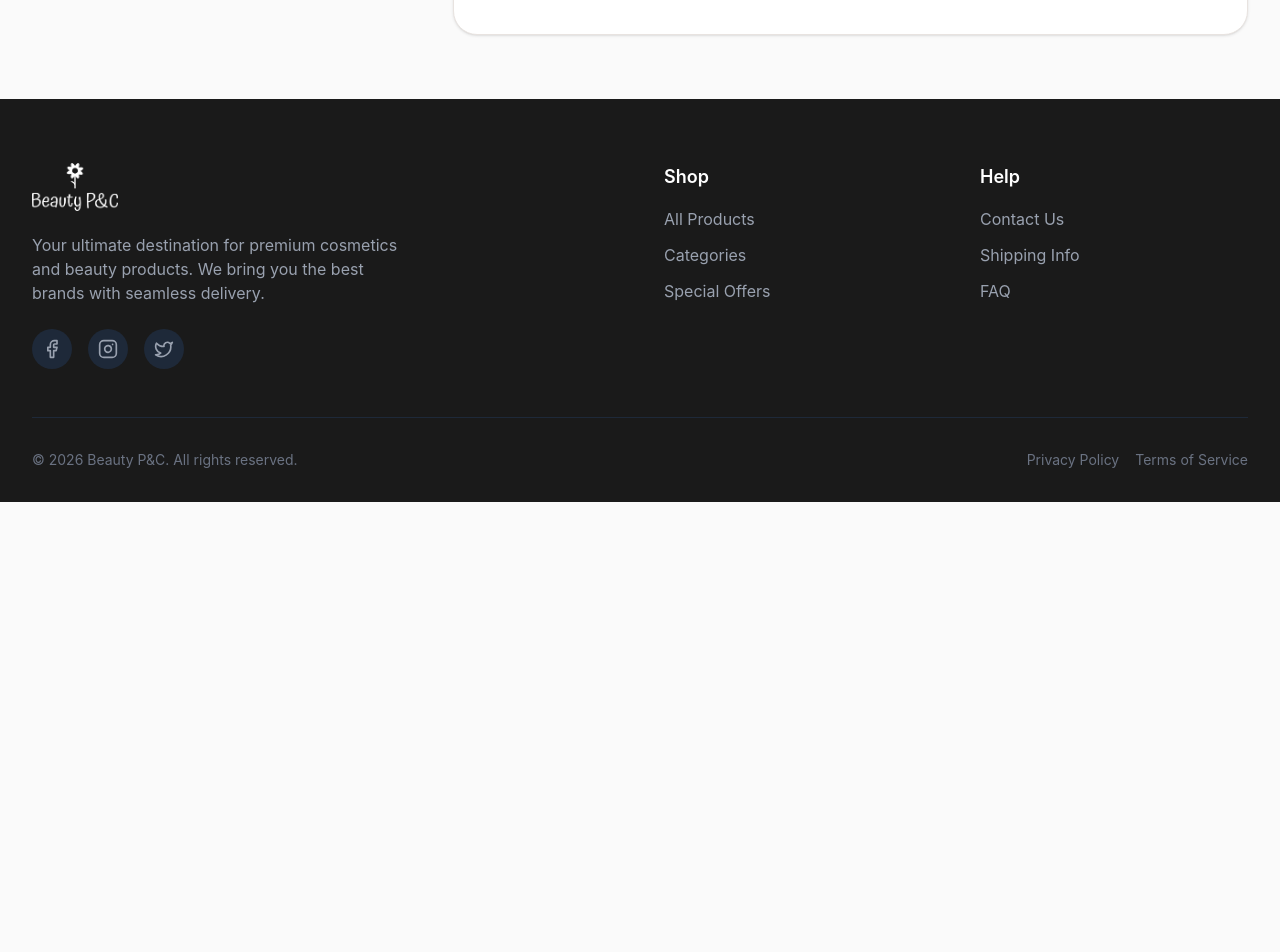
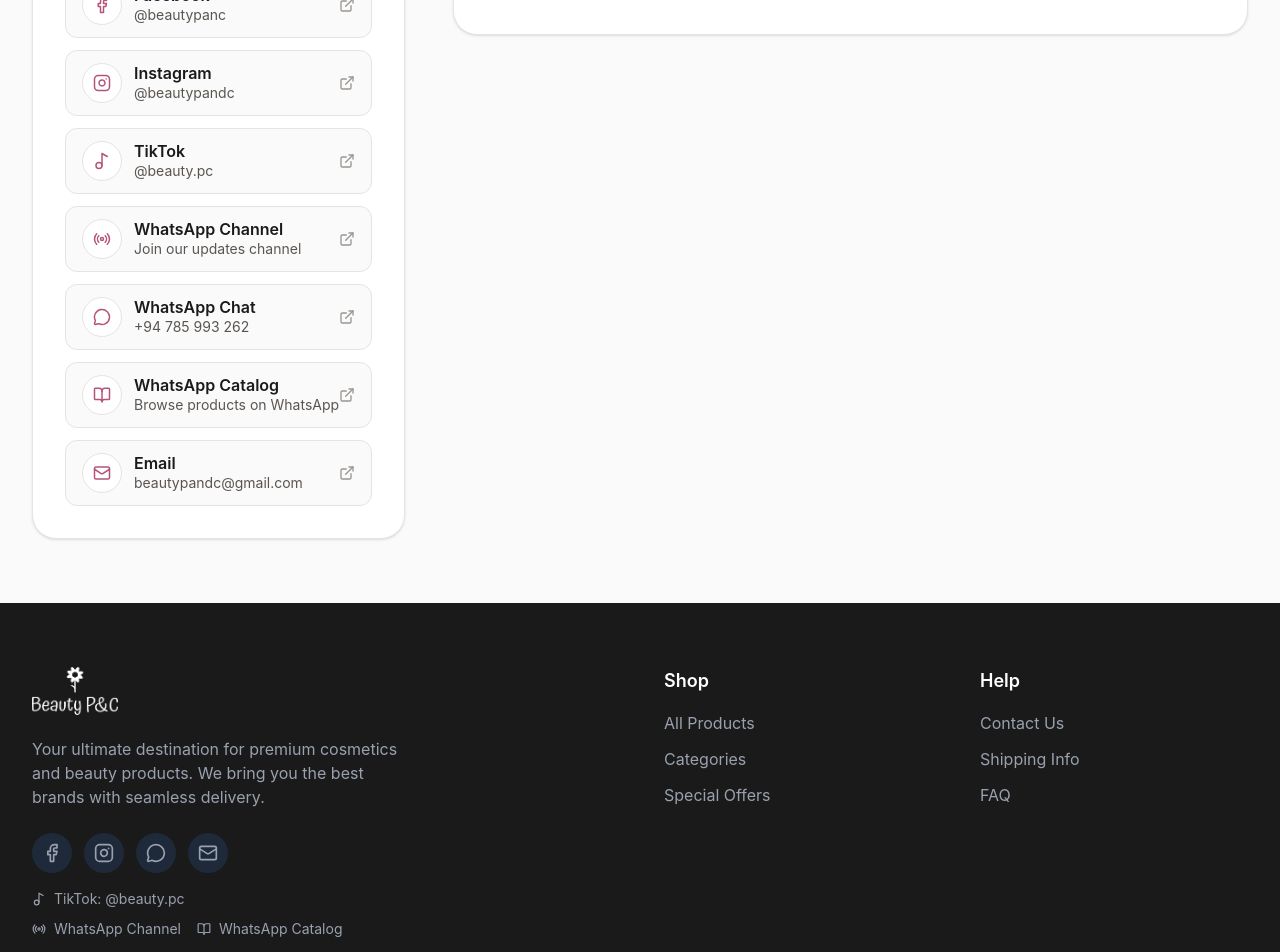
Before and after one commit to PasinduLF/BPC_E-Commerce, a React (Vite) app in the folder frontend/: page /contact in a window 1280 px wide. Shown: the part 940-1892 px from the top of the page. Before the commit the page ends 1442 px from the top, so only its background shows below. Built offline with nearby package versions, Linux system fonts and the light colour scheme; no server answers.

Commit message:
feat: update Footer and Contact components with enhanced social media links and icons for better user engagement

```diff
--- a/frontend/src/components/Footer.jsx
+++ b/frontend/src/components/Footer.jsx
@@ -1,5 +1,5 @@
 import { Link } from 'react-router-dom';
-import { Facebook, Instagram, Twitter } from 'lucide-react';
+import { Facebook, Instagram, Mail, MessageCircle, Music2, Radio, BookOpen } from 'lucide-react';
 import logoImage from '../assets/logo-no-background.png';
 
 const Footer = () => {
@@ -15,16 +15,59 @@
                         <p className="text-gray-400 max-w-sm mb-6">
                             Your ultimate destination for premium cosmetics and beauty products. We bring you the best brands with seamless delivery.
                         </p>
-                        <div className="flex space-x-4">
-                            <a href="#" className="w-10 h-10 rounded-full bg-gray-800 flex items-center justify-center text-gray-400 hover:bg-brand hover:text-white transition-all">
+                        <div className="flex flex-wrap gap-3">
+                            <a
+                                href="https://www.facebook.com/beautypanc"
+                                target="_blank"
+                                rel="noreferrer"
+                                aria-label="Facebook"
+                                className="w-10 h-10 rounded-full bg-gray-800 flex items-center justify-center text-gray-400 hover:bg-brand hover:text-white transition-all"
+                            >
                                 <Facebook size={20} />
                             </a>
-                            <a href="#" className="w-10 h-10 rounded-full bg-gray-800 flex items-center justify-center text-gray-400 hover:bg-brand hover:text-white transition-all">
+                            <a
+                                href="https://www.instagram.com/beautypandc"
+                                target="_blank"
+                                rel="noreferrer"
+                                aria-label="Instagram"
+                                className="w-10 h-10 rounded-full bg-gray-800 flex items-center justify-center text-gray-400 hover:bg-brand hover:text-white transition-all"
+                            >
                                 <Instagram size={20} />
                             </a>
-                            <a href="#" className="w-10 h-10 rounded-full bg-gray-800 flex items-center justify-center text-gray-400 hover:bg-brand hover:text-white transition-all">
-                                <Twitter size={20} />
+                            <a
+                                href="https://wa.me/94785993262"
+                                target="_blank"
+                                rel="noreferrer"
+                                aria-label="WhatsApp"
+                                className="w-10 h-10 rounded-full bg-gray-800 flex items-center justify-center text-gray-400 hover:bg-brand hover:text-white transition-all"
+                            >
+                                <MessageCircle size={20} />
                             </a>
+                            <a
+                                href="mailto:beautypandc@gmail.com"
+                                aria-label="Email"
+                                className="w-10 h-10 rounded-full bg-gray-800 flex items-center justify-center text-gray-400 hover:bg-brand hover:text-white transition-all"
+                            >
+                                <Mail size={20} />
+                            </a>
+                        </div>
+                        <div className="mt-4 space-y-2 text-sm text-gray-400">
+                            <p>
+                                <a href="https://www.tiktok.com/@beauty.pc" target="_blank" rel="noreferrer" className="hover:text-brand transition-colors inline-flex items-center gap-2">
+                                    <Music2 size={14} />
+                                    <span>TikTok: @beauty.pc</span>
+                                </a>
+                            </p>
+                            <div className="flex flex-wrap gap-x-4 gap-y-2">
+                                <a href="https://whatsapp.com/channel/0029Vaa30pmJuyAA3qmdJ61V" target="_blank" rel="noreferrer" className="hover:text-brand transition-colors inline-flex items-center gap-2">
+                                    <Radio size={14} />
+                                    <span>WhatsApp Channel</span>
+                                </a>
+                                <a href="https://wa.me/c/94785993262" target="_blank" rel="noreferrer" className="hover:text-brand transition-colors inline-flex items-center gap-2">
+                                    <BookOpen size={14} />
+                                    <span>WhatsApp Catalog</span>
+                                </a>
+                            </div>
                         </div>
                     </div>
 
--- a/frontend/src/pages/Contact.jsx
+++ b/frontend/src/pages/Contact.jsx
@@ -1,6 +1,51 @@
 import { useState } from 'react';
-import { Mail, Phone, MapPin, Clock, Send } from 'lucide-react';
+import { Mail, Phone, MapPin, Clock, Send, Facebook, Instagram, Music2, MessageCircle, BookOpen, Radio, ExternalLink } from 'lucide-react';
 import { useConfigStore } from '../context/useConfigStore';
+
+const socialLinks = [
+    {
+        label: 'Facebook',
+        subtitle: '@beautypanc',
+        url: 'https://www.facebook.com/beautypanc',
+        icon: Facebook,
+    },
+    {
+        label: 'Instagram',
+        subtitle: '@beautypandc',
+        url: 'https://www.instagram.com/beautypandc',
+        icon: Instagram,
+    },
+    {
+        label: 'TikTok',
+        subtitle: '@beauty.pc',
+        url: 'https://www.tiktok.com/@beauty.pc',
+        icon: Music2,
+    },
+    {
+        label: 'WhatsApp Channel',
+        subtitle: 'Join our updates channel',
+        url: 'https://whatsapp.com/channel/0029Vaa30pmJuyAA3qmdJ61V',
+        icon: Radio,
+    },
+    {
+        label: 'WhatsApp Chat',
+        subtitle: '+94 785 993 262',
+        url: 'https://wa.me/94785993262',
+        icon: MessageCircle,
+    },
+    {
+        label: 'WhatsApp Catalog',
+        subtitle: 'Browse products on WhatsApp',
+        url: 'https://wa.me/c/94785993262',
+        icon: BookOpen,
+    },
+    {
+        label: 'Email',
+        subtitle: 'beautypandc@gmail.com',
+        url: 'mailto:beautypandc@gmail.com',
+        icon: Mail,
+    },
+];
 
 const Contact = () => {
     const { config } = useConfigStore();
@@ -101,6 +146,33 @@
                                 </div>
                             </div>
                         </div>
+
+                        <div className="bg-surface rounded-3xl p-8 border border-default shadow-sm hover:shadow-lg transition-all">
+                            <h3 className="text-xl font-bold text-primary mb-4">Follow & Chat With Us</h3>
+                            <ul className="space-y-3">
+                                {socialLinks.map((link) => (
+                                    <li key={link.label}>
+                                        <a
+                                            href={link.url}
+                                            target={link.url.startsWith('http') ? '_blank' : undefined}
+                                            rel={link.url.startsWith('http') ? 'noreferrer' : undefined}
+                                            className="group flex items-center justify-between rounded-xl border border-default bg-page px-4 py-3 hover:border-brand hover:bg-brand-subtle/40 transition-all"
+                                        >
+                                            <div className="flex items-center gap-3 min-w-0">
+                                                <div className="w-10 h-10 rounded-full bg-surface border border-default flex items-center justify-center text-brand group-hover:scale-105 transition-transform">
+                                                    <link.icon size={18} />
+                                                </div>
+                                                <div className="min-w-0">
+                                                    <p className="font-semibold text-primary leading-tight">{link.label}</p>
+                                                    <p className="text-sm text-secondary truncate">{link.subtitle}</p>
+                                                </div>
+                                            </div>
+                                            <ExternalLink size={16} className="text-tertiary group-hover:text-brand transition-colors" />
+                                        </a>
+                                    </li>
+                                ))}
+                            </ul>
+                        </div>
                     </div>
 
                     {/* Contact Form */}
```
